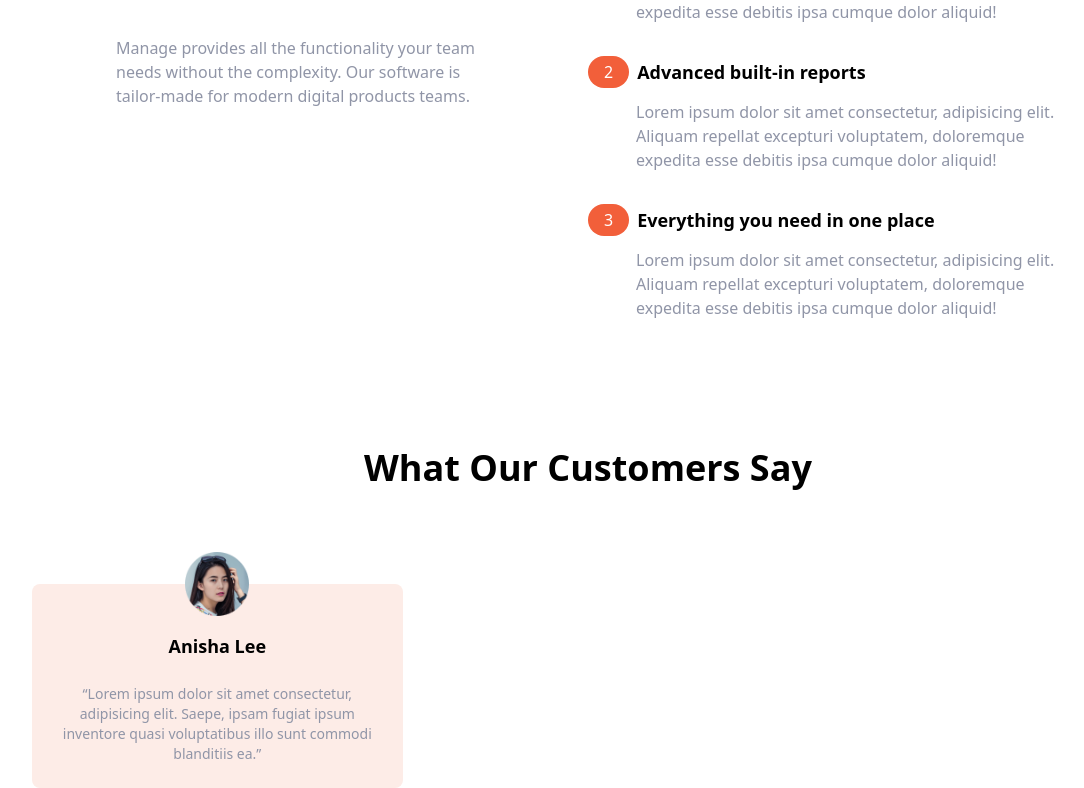
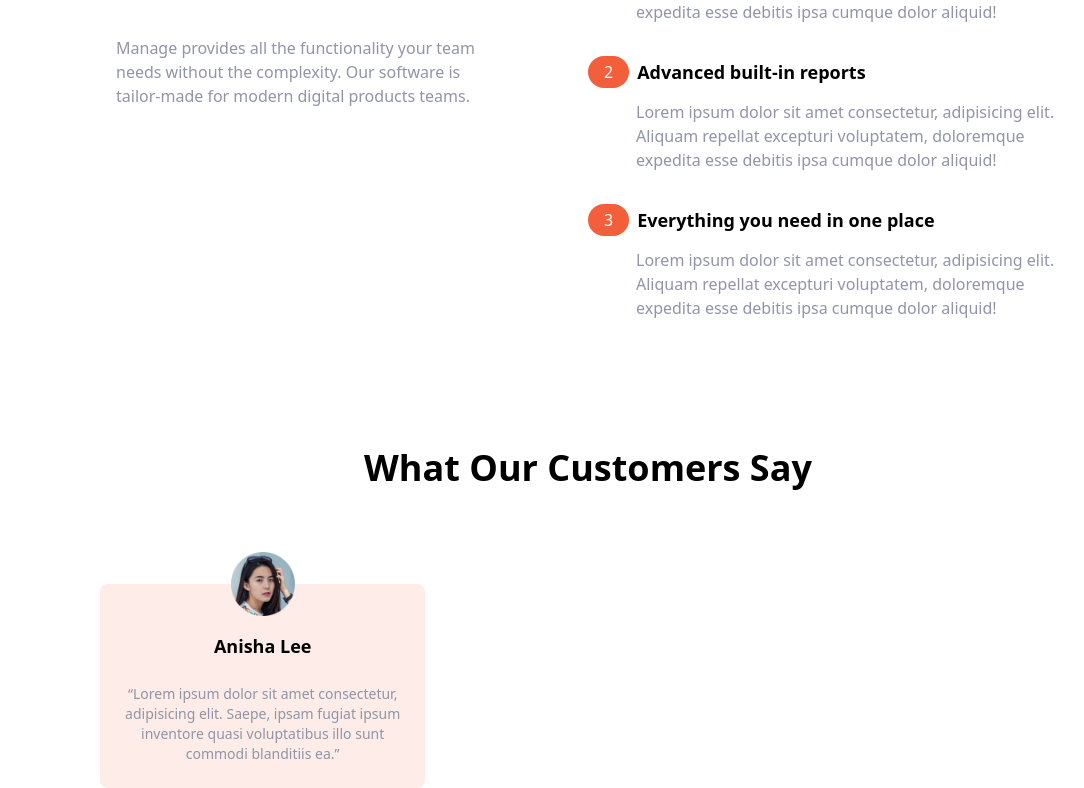
Before and after one commit to luispellizzon/tailwindcss-website, a React (Vite) app: page / in a window 1280 px wide. Shown: the part 732-1520 px from the top of the page, without its empty margins (52-1136 px from the left). Built offline with nearby package versions, Linux system fonts and the light colour scheme.

Commit message:
Setting container on testimonial flex

```diff
--- a/src/components/Testimonials.jsx
+++ b/src/components/Testimonials.jsx
@@ -7,7 +7,7 @@ function Testimonials() {
     <section id="testimonials">
       <div className="max-w-6xl px-5 mx-auto mt-32 text-center">
         <h2 className="text-4xl font-bold">What Our Customers Say </h2>
-        <div className="flex flex-col mt-24 md:flex-row md:space-x-6">
+        <div className="container flex flex-col mx-auto mt-24 md:flex-row md:space-x-6">
           {/* Testimonial */}
           <div className="flex flex-col items-center p-6 space-y-6 rounded-lg bg-brightRedSupLight relative md:w-1/3">
             <img src={Person1} alt="" className="absolute w-16 -top-8" />
```
